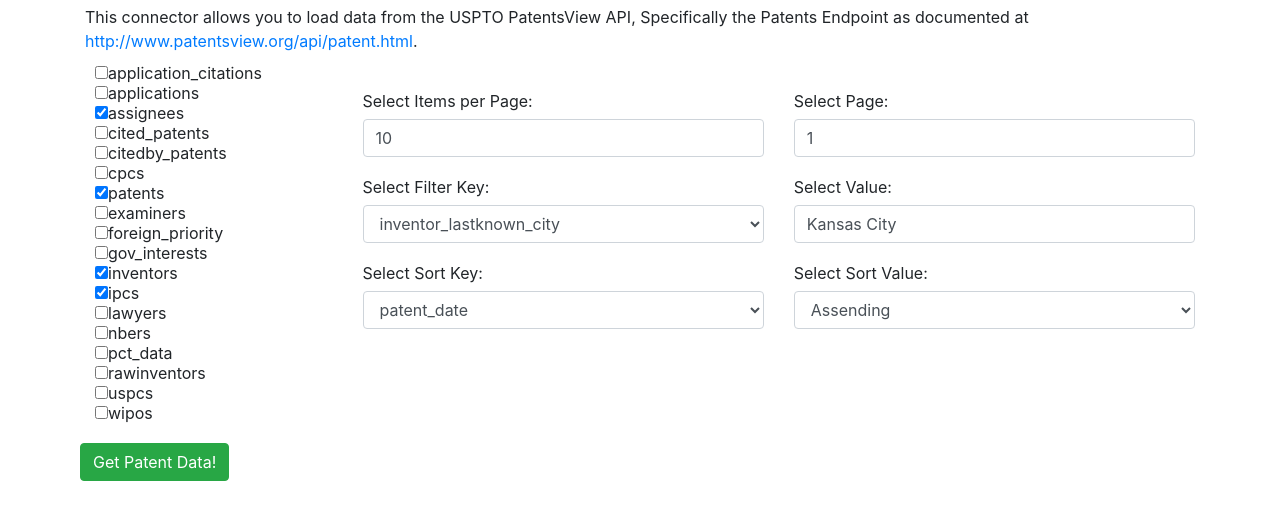
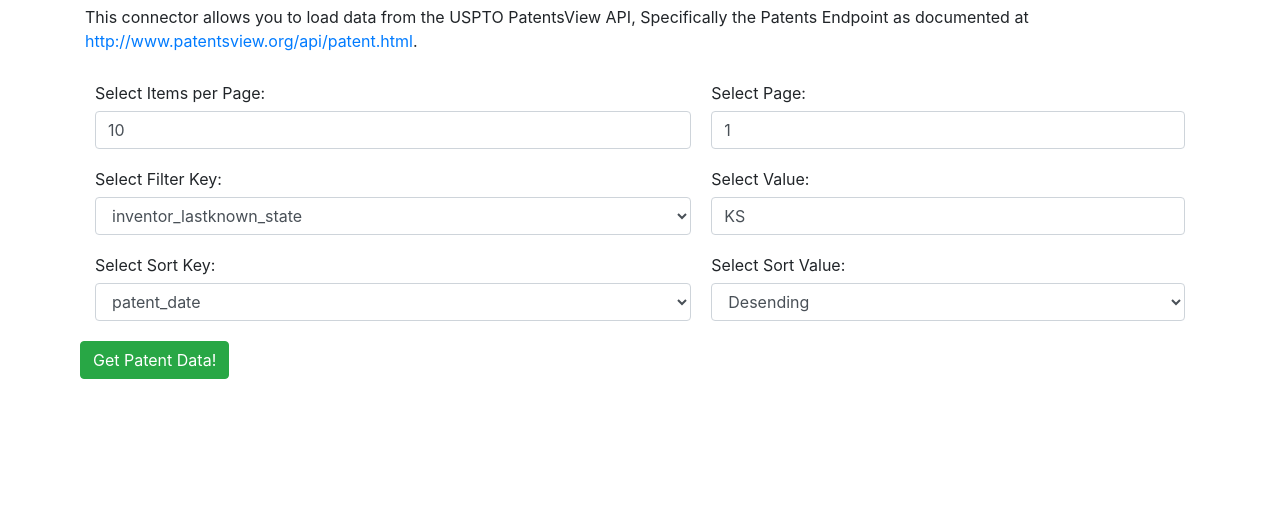
Before and after one commit to dduubb/uspto-wdc, a plain HTML site: page wdc/uspto-wdc.html in a window 1280 px wide. Shown: the part 41-560 px from the top of the page. Drawn offline with nearby package versions, Linux system fonts and the light colour scheme; a script that the page names is missing.

Commit message:
remove checkboxes

```diff
--- a/wdc/uspto-wdc.html
+++ b/wdc/uspto-wdc.html
@@ -9,7 +9,6 @@
  <script src="https://maxcdn.bootstrapcdn.com/bootstrap/3.3.6/js/bootstrap.min.js" crossorigin="anonymous"></script>
 
  <script src="https://connectors.tableau.com/libs/tableauwdc-2.1.latest.js" type="text/javascript"></script>
- <script src="clusterLookup.js" type="text/javascript"></script>
  <script src="uspto-wdc.js" type="text/javascript"></script>
  <style>
   td,
@@ -30,52 +29,36 @@
   <h2>USPTO Patents Endpoint</h2>
   This connector allows you to load data from the USPTO PatentsView API, Specifically the Patents Endpoint as documented at <a href="http://www.patentsview.org/api/patent.html">http://www.patentsview.org/api/patent.html</a>.
   <br>
-  <div class="container">
-   <div class="row">
-    <table class="col col-sm-3">
-     <td><input type="checkbox" name="application_citations" value="application_citations">application_citations<br>
-      <input type="checkbox" name="applications" value="applications">applications<br>
-      <input type="checkbox" name="assignees" value="assignees" checked>assignees<br>
-      <input type="checkbox" name="cited_patents" value="cited_patents">cited_patents<br>
-      <input type="checkbox" name="citedby_patents" value="citedby_patents">citedby_patents<br>
-      <input type="checkbox" name="cpcs" value="cpcs">cpcs<br>
-      <input type="checkbox" name="patents" value="patents" checked>patents<br>
-      <input type="checkbox" name="examiners" value="examiners">examiners<br>
-      <input type="checkbox" name="foreign_priority" value="foreign_priority">foreign_priority<br>
-      <input type="checkbox" name="gov_interests" value="gov_interests">gov_interests<br>
-      <input type="checkbox" name="inventors" value="inventors" checked>inventors<br>
-      <input type="checkbox" name="ipcs" value="ipcs" checked>ipcs<br>
-      <input type="checkbox" name="lawyers" value="lawyers">lawyers<br>
-      <input type="checkbox" name="nbers" value="nbers">nbers<br>
-      <input type="checkbox" name="pct_data" value="pct_data">pct_data<br>
-      <input type="checkbox" name="rawinventors" value="rawinventors">rawinventors<br>
-      <input type="checkbox" name="uspcs" value="uspcs">uspcs<br>
-      <input type="checkbox" name="wipos" value="wipos">wipos<br>
-     </td>
-    </table>
-    <table class="col col-sm-9">
-     <td>
-      <tr class="row">
-       <td class="col-md-6">
+
+
+
+  <table>
+   <td class="">
+    <tr class="">
+     <td class="">
       <label class="control-label" for="per-page">Select Items per Page:</label>
       <input type="number" class="form-control" id="per-page" value="10" min="1" max="10000">
      </td>
-       <td class="col-md-6">
+     <td class="">
       <label class="control-label" for="page">Select Page:</label>
       <input type="number" class="form-control" id="page" value="1" min="1">
      </td>
     </tr>
-      <tr class="row">
-       <td class="col-md-6"><label class="control-label" for="filter-key">Select Filter Key:</label>
+    <tr class="">
+     <td class=""><label class="control-label" for="filter-key">Select Filter Key:</label>
       <select class="form-control" id="filter-key">
        <option value='appcit_app_number'>appcit_app_number</option>
        <option value='appcit_category'>appcit_category</option>
        <option value='appcit_date'>appcit_date</option>
        <option value='appcit_kind'>appcit_kind</option>
+
+       <option disabled>──────────</option>
        <option value='app_country'>app_country</option>
        <option value='app_date'>app_date</option>
        <option value='app_number'>app_number</option>
        <option value='app_type'>app_type</option>
+
+       <option disabled>──────────</option>
        <option value='assignee_city'>assignee_city</option>
        <option value='assignee_country'>assignee_country</option>
        <option value='assignee_first_name'>assignee_first_name</option>
@@ -94,6 +77,8 @@
        <option value='assignee_total_num_inventors'>assignee_total_num_inventors</option>
        <option value='assignee_total_num_patents'>assignee_total_num_patents</option>
        <option value='assignee_type'>assignee_type</option>
+
+       <option disabled>──────────</option>
        <option value='cited_patent_category'>cited_patent_category</option>
        <option value='cited_patent_date'>cited_patent_date</option>
        <option value='cited_patent_kind'>cited_patent_kind</option>
@@ -104,6 +89,8 @@
        <option value='citedby_patent_kind'>citedby_patent_kind</option>
        <option value='citedby_patent_number'>citedby_patent_number</option>
        <option value='citedby_patent_title'>citedby_patent_title</option>
+
+       <option disabled>──────────</option>
        <option value='cpc_category'>cpc_category</option>
        <option value='cpc_first_seen_date'>cpc_first_seen_date</option>
        <option value='cpc_group_id'>cpc_group_id</option>
@@ -118,6 +105,8 @@
        <option value='cpc_total_num_assignees'>cpc_total_num_assignees</option>
        <option value='cpc_total_num_inventors'>cpc_total_num_inventors</option>
        <option value='cpc_total_num_patents'>cpc_total_num_patents</option>
+
+       <option disabled>──────────</option>
        <option value='govint_contract_award_number'>govint_contract_award_number</option>
        <option value='govint_org_id'>govint_org_id</option>
        <option value='govint_org_level_one'>govint_org_level_one</option>
@@ -125,6 +114,8 @@
        <option value='govint_org_level_three'>govint_org_level_three</option>
        <option value='govint_org_name'>govint_org_name</option>
        <option value='govint_raw_statement'>govint_raw_statement</option>
+
+       <option disabled>──────────</option>
        <option value='inventor_city'>inventor_city</option>
        <option value='inventor_country'>inventor_country</option>
        <option value='inventor_first_name'>inventor_first_name</option>
@@ -132,14 +123,16 @@
        <option value='inventor_id'>inventor_id</option>
        <option value='inventor_last_name'>inventor_last_name</option>
        <option value='inventor_last_seen_date'>inventor_last_seen_date</option>
-         <option selected value='inventor_lastknown_city'>inventor_lastknown_city</option>
+       <option value='inventor_lastknown_city'>inventor_lastknown_city</option>
        <option value='inventor_lastknown_country'>inventor_lastknown_country</option>
        <option value='inventor_lastknown_location_id'>inventor_lastknown_location_id</option>
-         <option value='inventor_lastknown_state'>inventor_lastknown_state</option>
+       <option selected value='inventor_lastknown_state'>inventor_lastknown_state</option>
        <option value='inventor_location_id'>inventor_location_id</option>
        <option value='inventor_sequence'>inventor_sequence</option>
        <option value='inventor_state'>inventor_state</option>
        <option value='inventor_total_num_patents'>inventor_total_num_patents</option>
+
+       <option disabled>──────────</option>
        <option value='ipc_class'>ipc_class</option>
        <option value='ipc_classification_value'>ipc_classification_value</option>
        <option value='ipc_first_seen_date'>ipc_first_seen_date</option>
@@ -152,6 +145,8 @@
        <option value='ipc_symbol_position'>ipc_symbol_position</option>
        <option value='ipc_total_num_assignees'>ipc_total_num_assignees</option>
        <option value='ipc_total_num_inventors'>ipc_total_num_inventors</option>
+
+       <option disabled>──────────</option>
        <option value='nber_category_id'>nber_category_id</option>
        <option value='nber_category_title'>nber_category_title</option>
        <option value='nber_first_seen_date'>nber_first_seen_date</option>
@@ -161,6 +156,8 @@
        <option value='nber_total_num_assignees'>nber_total_num_assignees</option>
        <option value='nber_total_num_inventors'>nber_total_num_inventors</option>
        <option value='nber_total_num_patents'>nber_total_num_patents</option>
+
+       <option disabled>──────────</option>
        <option value='patent_abstract'>patent_abstract</option>
        <option value='patent_average_processing_time'>patent_average_processing_time</option>
        <option value='patent_date'>patent_date</option>
@@ -185,8 +182,12 @@
        <option value='patent_title'>patent_title</option>
        <option value='patent_type'>patent_type</option>
        <option value='patent_year'>patent_year</option>
+
+       <option disabled>──────────</option>
        <option value='rawinventor_first_name'>rawinventor_first_name</option>
        <option value='rawinventor_last_name'>rawinventor_last_name</option>
+
+       <option disabled>──────────</option>
        <option value='uspc_first_seen_date'>uspc_first_seen_date</option>
        <option value='uspc_last_seen_date'>uspc_last_seen_date</option>
        <option value='uspc_mainclass_id'>uspc_mainclass_id</option>
@@ -197,19 +198,21 @@
        <option value='uspc_total_num_assignees'>uspc_total_num_assignees</option>
        <option value='uspc_total_num_inventors'>uspc_total_num_inventors</option>
        <option value='uspc_total_num_patents'>uspc_total_num_patents</option>
+
+       <option disabled>──────────</option>
        <option value='wipo_field_id'>wipo_field_id</option>
        <option value='wipo_field_title'>wipo_field_title</option>
        <option value='wipo_sector_title'>wipo_sector_title</option>
        <option value='wipo_sequence'>wipo_sequence</option>
       </select>
      </td>
-       <td class="col-md-6">
+     <td class="">
       <label class="control-label" for="filter-value">Select Value:</label>
-        <input type="text" class="form-control" id="filter-value" value="Kansas City">
+      <input type="text" class="form-control" id="filter-value" value="KS">
      </td>
     </tr>
-      <tr class="row">
-       <td class="col-md-6">
+    <tr class="">
+     <td class="">
       <label class="control-label" for="sort-key">Select Sort Key:</label>
       <select class="form-control" id="sort-key">
        <option value='appcit_app_number'>appcit_app_number</option>
@@ -347,18 +350,18 @@
        <option value='wipo_sequence'>wipo_sequence</option>
       </select>
      </td>
-       <td class="col-md-6">
+     <td class="">
       <label class="control-label" for="sort-value">Select Sort Value:</label>
       <select class="form-control" id="sort-value">
+       <option value="desc">Desending</option>
        <option value="asc">Assending</option>
-         <option value="desc">Desending</option>
+
       </select>
      </td>
     </tr>
    </td>
   </table>
-   </div>
-  </div>
+
 
 
   <div class="row vertical-center-row">
@@ -366,8 +369,6 @@
     <button type="button" id="submitButton" class="btn btn-success" style="margin: 10px;">Get Patent Data!</button>
    </div>
   </div>
-
-
  </div>
 </body>
 
--- a/wdc/uspto-wdc.js
+++ b/wdc/uspto-wdc.js
@@ -3156,7 +3156,6 @@
 
    var patents = resp.patents,
     tableData = [];
-
    patents.forEach(function (patents, index) {
     if (table.tableInfo.id === "patentData") {
      tableData.push({
@@ -3172,7 +3171,7 @@
     }
 
     if (table.tableInfo.id === "inventorData") {
-     patents.inventors.forEach(function (inventors, index) {
+     patents.inventors.forEach(function (inventors) {
       tableData.push({
        "patent_number": patents.patent_number,
        "inventor_id": inventors.inventor_id,
@@ -3185,8 +3184,7 @@
        "inventor_last_name": inventors.inventor_last_name,
        "inventor_first_name": inventors.inventor_first_name,
        "inventor_lastknown_latitude": inventors.inventor_lastknown_latitude,
-       "inventor_lastknown_longitude": inventors.inventor_lastknown_longitude,
-       "myindex": index
+       "inventor_lastknown_longitude": inventors.inventor_lastknown_longitude
       });
      });
     }
```
Lines whose indentation alone changed are shown as unchanged.
